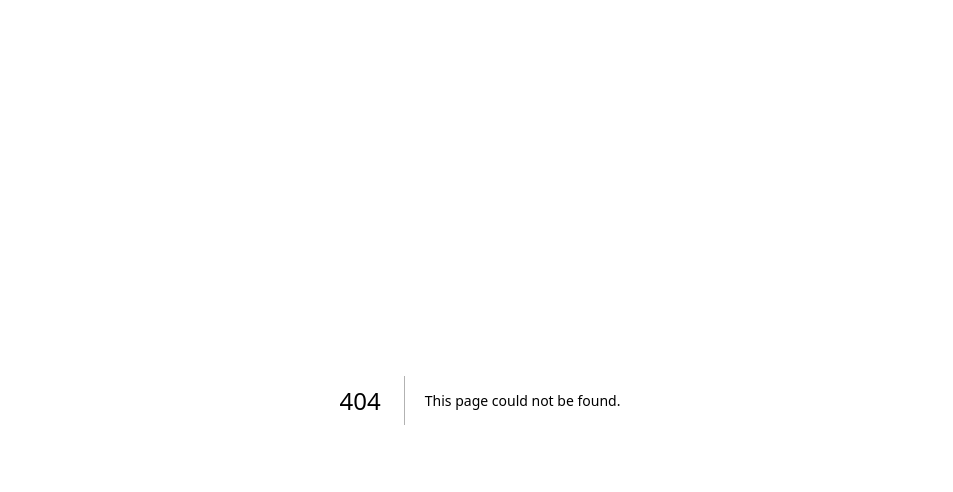
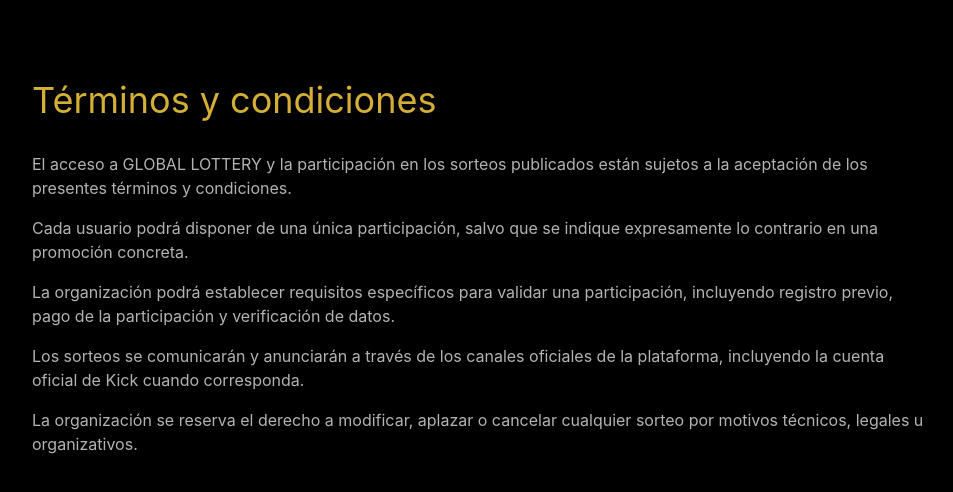
Before and after one commit to globalottery/global-lottery, a Next.js app: page /terminos in a window 1280 px wide. Before the commit this address had no page. Shown: the top 492 px of the page, without its empty margins (160-1113 px from the left). Built offline with nearby package versions, Linux system fonts and the light colour scheme.

Commit message:
Añadir páginas legales

```diff
--- /dev/null
+++ b/app/aviso-legal/page.js
@@ -0,0 +1,25 @@
+export default function AvisoLegal() {
+  return (
+    <div className="min-h-screen bg-black px-6 py-20 text-white">
+      <div className="mx-auto max-w-4xl">
+        <h1 className="mb-8 text-4xl text-[#D4AF37]">Aviso legal</h1>
+
+        <p className="mb-4 text-white/70">
+          Este sitio web es operado por GLOBAL LOTTERY.
+        </p>
+
+        <p className="mb-4 text-white/70">
+          La presente web tiene como finalidad ofrecer información sobre la plataforma, el acceso al registro de usuarios y la gestión de participaciones asociadas a los sorteos publicados.
+        </p>
+
+        <p className="mb-4 text-white/70">
+          El acceso y uso de este sitio web implica la aceptación de las condiciones de uso aquí recogidas.
+        </p>
+
+        <p className="mb-4 text-white/70">
+          Para cualquier consulta relacionada con esta web, puede contactarse a través del correo electrónico indicado en el footer del sitio.
+        </p>
+      </div>
+    </div>
+  );
+}
--- /dev/null
+++ b/app/privacidad/page.js
@@ -0,0 +1,25 @@
+export default function Privacidad() {
+  return (
+    <div className="min-h-screen bg-black px-6 py-20 text-white">
+      <div className="mx-auto max-w-4xl">
+        <h1 className="mb-8 text-4xl text-[#D4AF37]">Política de privacidad</h1>
+
+        <p className="mb-4 text-white/70">
+          GLOBAL LOTTERY podrá recoger datos personales facilitados por el usuario durante el proceso de registro, incluyendo nombre, correo electrónico y otros datos necesarios para la gestión de su cuenta.
+        </p>
+
+        <p className="mb-4 text-white/70">
+          Estos datos se utilizarán exclusivamente para la gestión de la cuenta de usuario, la participación en sorteos y las comunicaciones relacionadas con la actividad de la plataforma.
+        </p>
+
+        <p className="mb-4 text-white/70">
+          Los datos no serán cedidos a terceros, salvo obligación legal o necesidad técnica derivada de los servicios utilizados para el funcionamiento de la plataforma.
+        </p>
+
+        <p className="mb-4 text-white/70">
+          El usuario podrá solicitar la modificación o eliminación de sus datos personales mediante contacto directo con la organización.
+        </p>
+      </div>
+    </div>
+  );
+}
--- /dev/null
+++ b/app/terminos/page.js
@@ -0,0 +1,29 @@
+export default function Terminos() {
+  return (
+    <div className="min-h-screen bg-black px-6 py-20 text-white">
+      <div className="mx-auto max-w-4xl">
+        <h1 className="mb-8 text-4xl text-[#D4AF37]">Términos y condiciones</h1>
+
+        <p className="mb-4 text-white/70">
+          El acceso a GLOBAL LOTTERY y la participación en los sorteos publicados están sujetos a la aceptación de los presentes términos y condiciones.
+        </p>
+
+        <p className="mb-4 text-white/70">
+          Cada usuario podrá disponer de una única participación, salvo que se indique expresamente lo contrario en una promoción concreta.
+        </p>
+
+        <p className="mb-4 text-white/70">
+          La organización podrá establecer requisitos específicos para validar una participación, incluyendo registro previo, pago de la participación y verificación de datos.
+        </p>
+
+        <p className="mb-4 text-white/70">
+          Los sorteos se comunicarán y anunciarán a través de los canales oficiales de la plataforma, incluyendo la cuenta oficial de Kick cuando corresponda.
+        </p>
+
+        <p className="mb-4 text-white/70">
+          La organización se reserva el derecho a modificar, aplazar o cancelar cualquier sorteo por motivos técnicos, legales u organizativos.
+        </p>
+      </div>
+    </div>
+  );
+}
```
